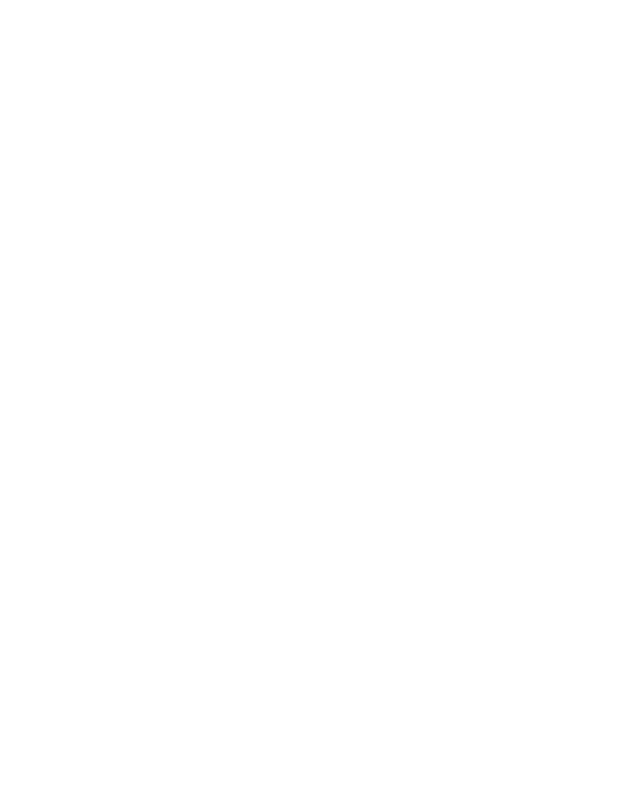
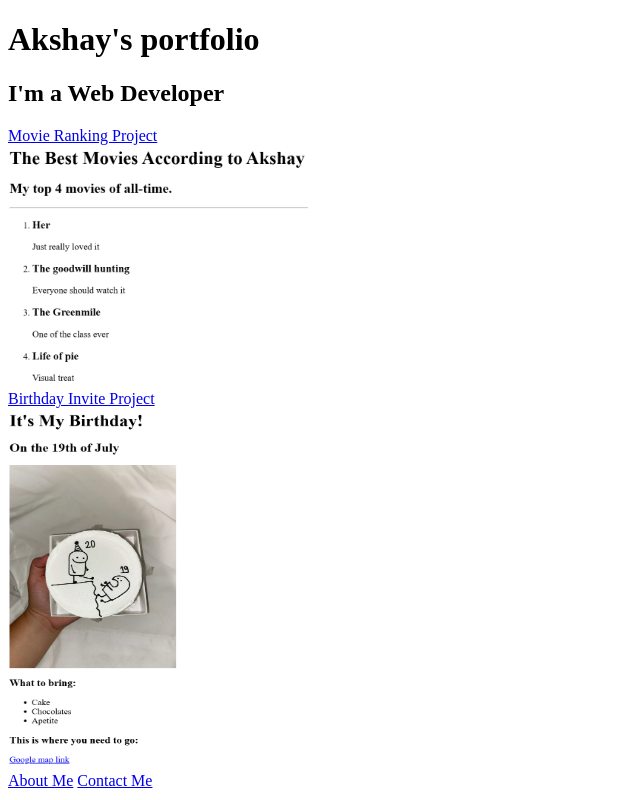
Before and after one commit to akshayyanil/html-portfolio, a plain HTML site: page index.html in a window 1280 px wide. Shown: the whole page, without its empty margins (0-640 px from the left). Drawn offline with Linux system fonts and the light colour scheme.

Commit message:
Add files via upload

```diff
--- a/index.html
+++ b/index.html
@@ -1,15 +1,20 @@
 <!-- TODO 1: Create the HTML Boilerplate -->
+<!DOCTYPE html>
+<html lang="en">
+<head>
+    <meta charset="UTF-8">
+    <meta name="viewport" content="width=device-width, initial-scale=1.0">
+    <title>Akshay's portfolio</title>
+</head>
+<body>
+    <h1>Akshay's portfolio</h1>
+    <h2>I'm a Web Developer</h2>
+    <a href="./public/movie-ranking.html">Movie Ranking Project</a> <br>
+    <img src="./assets/akshaymovie.png" width="300" heiwght="250"><br>
+    <a href="./public/birthday-invite.html">Birthday Invite Project</a><br>
+    <img src="./assets/biirthday.png" width="300" height="360"><br>
+    <a href="about.html">About Me</a>
+    <a href="contact.html">Contact Me</a>
 
-<!-- TODO 2: Add Your previous projects' HTML into the public folder -->
-
-<!-- TODO 3: Take screenshots of your project previews and add the images to the images folder -->
-
-<!-- TODO 4: Add titles/subtitles etc. -->
-
-<!-- TODO 5: Add a link to the project pages -->
-
-<!-- TODO 6: Add images to show the project previews
-HINT for TODO 6: You can use the height attribute set to 200 to make the image smaller:
-https://developer.mozilla.org/en-US/docs/Web/HTML/Element/img#attr-height -->
-
-<!-- TODO 7: Add the Contact Me and About Me page links -->
+</body>
+</html>
```
